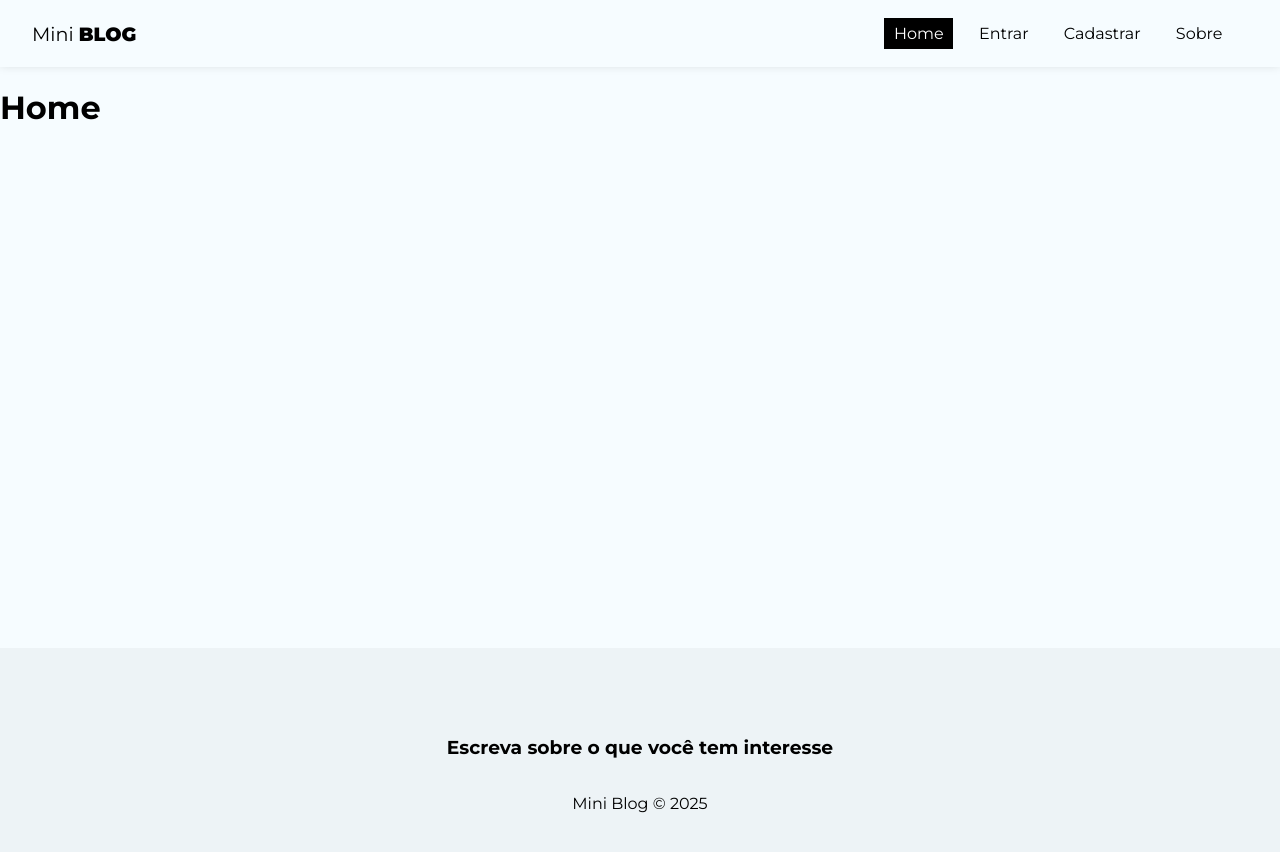
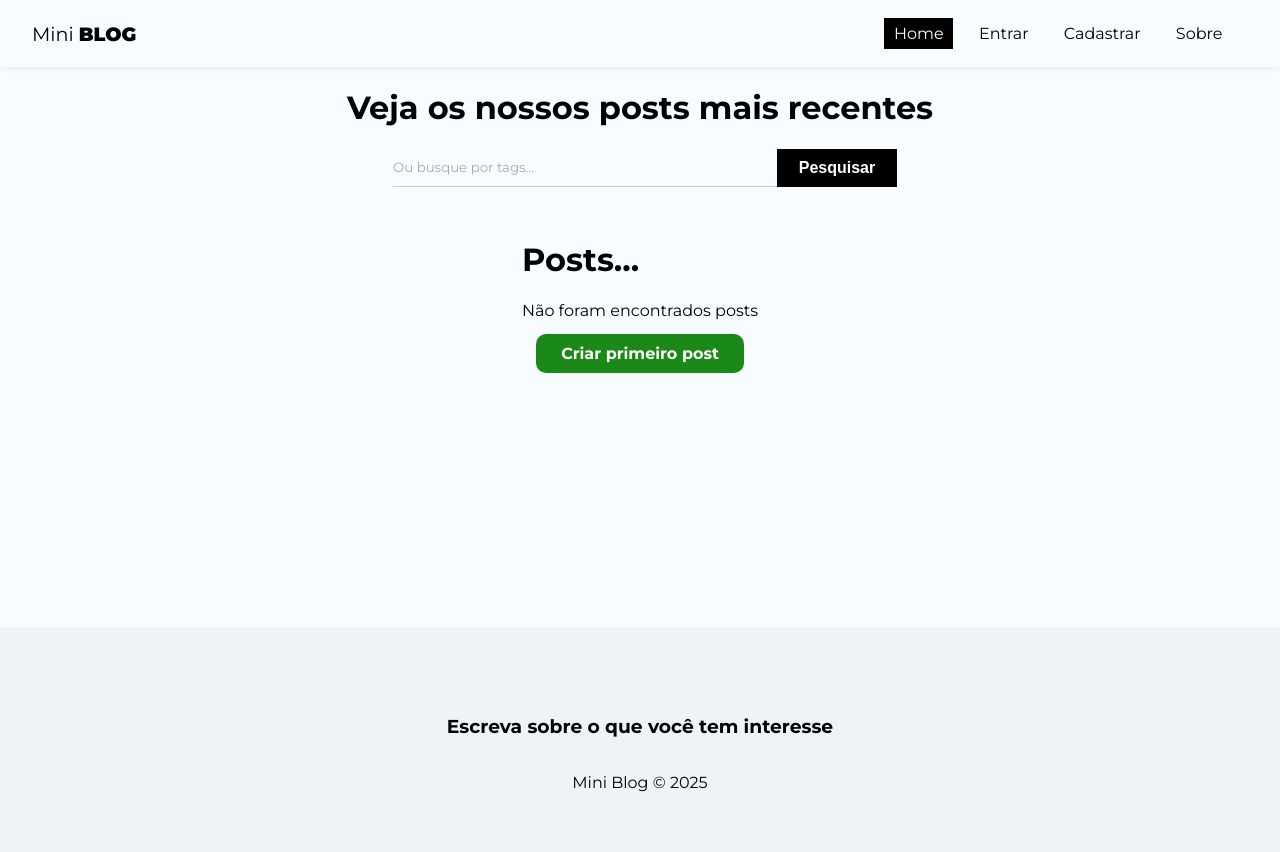
Before and after one commit to Gabriel-otirB/mini-blog, a React (Vite) app: page / in a window 1280 px wide. Shown: the top 852 px of the page. Built offline with nearby package versions, Linux system fonts and the light colour scheme; no server answers.

Commit message:
Validating create post form and created search post in home

```diff
--- a/src/hooks/useInsertDocuments.jsx
+++ b/src/hooks/useInsertDocuments.jsx
@@ -1,5 +1,5 @@
 import { useState, useEffect, useReducer } from 'react';
-import { db } from '../firebase/config';
+import { db } from '../services/firebaseConnection';
 import { collection, addDoc, Timestamp } from 'firebase/firestore';
 
 const initialState = {
@@ -15,14 +15,14 @@
     case "INSERTED_DOC":
       return { loading: false, error: null }
     case "ERROR":
-      return { loading: true, error: action.payload }
+      return { loading: false, error: action.payload }
     default:
       return state;
 
   }
 }
 
-export const userInsertDocument = (docColletion) => {
+export const useInsertDocument = (docColletion) => {
 
   const [response, dispatch] = useReducer(insertReducer, initialState);
 
--- a/src/index.css
+++ b/src/index.css
@@ -71,11 +71,13 @@
   border: none;
   padding: 10px 15px;
   font-size: 1em;
+  transition: all 0.2s;
 }
 
 .btn.btn-dark {
   background-color: #000;
   border-radius: 0;
+  transition: all 0.2s
 }
 
 .btn.btn-outline {
--- a/src/pages/CreatePost/index.jsx
+++ b/src/pages/CreatePost/index.jsx
@@ -3,6 +3,7 @@
 import { useState } from 'react';
 import { useNavigate } from 'react-router-dom';
 import { useAuthValue } from '../../context/AuthContext';
+import { useInsertDocument } from '../../hooks/useInsertDocuments';
 
 const CreatePost = () => {
 
@@ -12,8 +13,45 @@
   const [tags, setTags] = useState('');
   const [formError, setFormError] = useState('');
 
-  const handleSubmit = (e) => {
+  const { user } = useAuthValue();
+
+  const { insertDocument, response } = useInsertDocument('posts');
+
+  const navigate = useNavigate();
+
+  const handleSubmit = async (e) => {
     e.preventDefault();
+    setFormError("");
+
+    // validate image URL
+    try {
+      new URL(image);
+    } catch(error) {
+      setFormError("A imagem precisa ser uma URL.");
+    }
+
+    // criar o array de tags
+    const tagsArray = tags.split(',').map((tag) => tag.trim().toLowerCase());
+
+    // checar todos os valores
+    if(!title || !image || !body) {
+      setFormError("Por favor, preencha todos os campos!");
+    }
+
+    if(formError) return;
+
+    await insertDocument({
+      title,
+      image,
+      body,
+      tagsArray,
+      uid: user.uid,
+      createdBy: user.displayName
+    })
+
+    // Redirect to home page
+    navigate('/');
+
   }
 
   return (
@@ -49,7 +87,7 @@
             name="body"
             required
             placeholder="Insira o conteúdo do post"
-            onChange={(e) => e.setBody(e.target.value)}
+            onChange={(e) => setBody(e.target.value)}
             value={body}
           ></textarea>
         </label>
@@ -64,10 +102,10 @@
             value={tags}
           />
         </label>
-        <button className="btn">Cadastrar</button>
-        {/* {!loading && <button className="btn">Cadastrar</button>}
-        {loading && <button className="btn" disabled>Aguarde...</button>}
-        {error && <p className="error">{error}</p>} */}
+        {!response.loading && <button className="btn">Cadastrar</button>}
+        {response.loading && <button className="btn" disabled>Aguarde...</button>}
+        {response.error && <p className="error">{response.error}</p>}
+        {formError && <p className="error">{formError}</p>}
       </form>
     </div>
   )
--- a/src/pages/Home/Home.module.css
+++ b/src/pages/Home/Home.module.css
@@ -0,0 +1,31 @@
+.home {
+  display: flex;
+  flex-direction: column;
+  align-items: center;
+  justify-content: center;
+}
+
+.search_form {
+  max-width: 100%;
+  width: 60%;
+  display: flex;
+  justify-content: center;
+  margin-bottom: 2em;
+}
+
+.search_form_input {
+  margin-left: 10px;
+  width: 50%;
+}
+
+.noposts {
+  text-align: center;
+}
+
+.noposts p {
+  margin-bottom: 1.5em;
+}
+
+.noposts a {
+  padding: 10px 25px;
+}
--- a/src/pages/Home/index.jsx
+++ b/src/pages/Home/index.jsx
@@ -1,9 +1,40 @@
 import styles from './Home.module.css';
 
+import { useNavigate, Link } from 'react-router-dom';
+import { useState } from 'react';
+
+// components
+
 const Home = () => {
+  const [query, setQuery] = useState("");
+  const [posts] = useState([]);
+
+  const handleSubmit = (e) => {
+    e.preventDefault();
+  }
+
   return (
-    <div>
-      <h1>Home</h1>
+    <div className={styles.home}>
+      <h1>Veja os nossos posts mais recentes</h1>
+      <form onSubmit={handleSubmit} className={styles.search_form}>
+        <input
+          type="text"
+          placeholder="Ou busque por tags..."
+          value={query}
+          onChange={(e) => setQuery(e.target.value)}
+          className={styles.search_form_input}
+        />
+        <button className="btn btn-dark">Pesquisar</button>
+      </form>
+      <div>
+        <h1>Posts...</h1>
+        {posts && posts.length === 0 && (
+          <div className={styles.noposts}>
+            <p>Não foram encontrados posts</p>
+            <Link to='/posts/create' className="btn">Criar primeiro post</Link>
+          </div>
+        )}
+      </div>
     </div>
   )
 }
```
